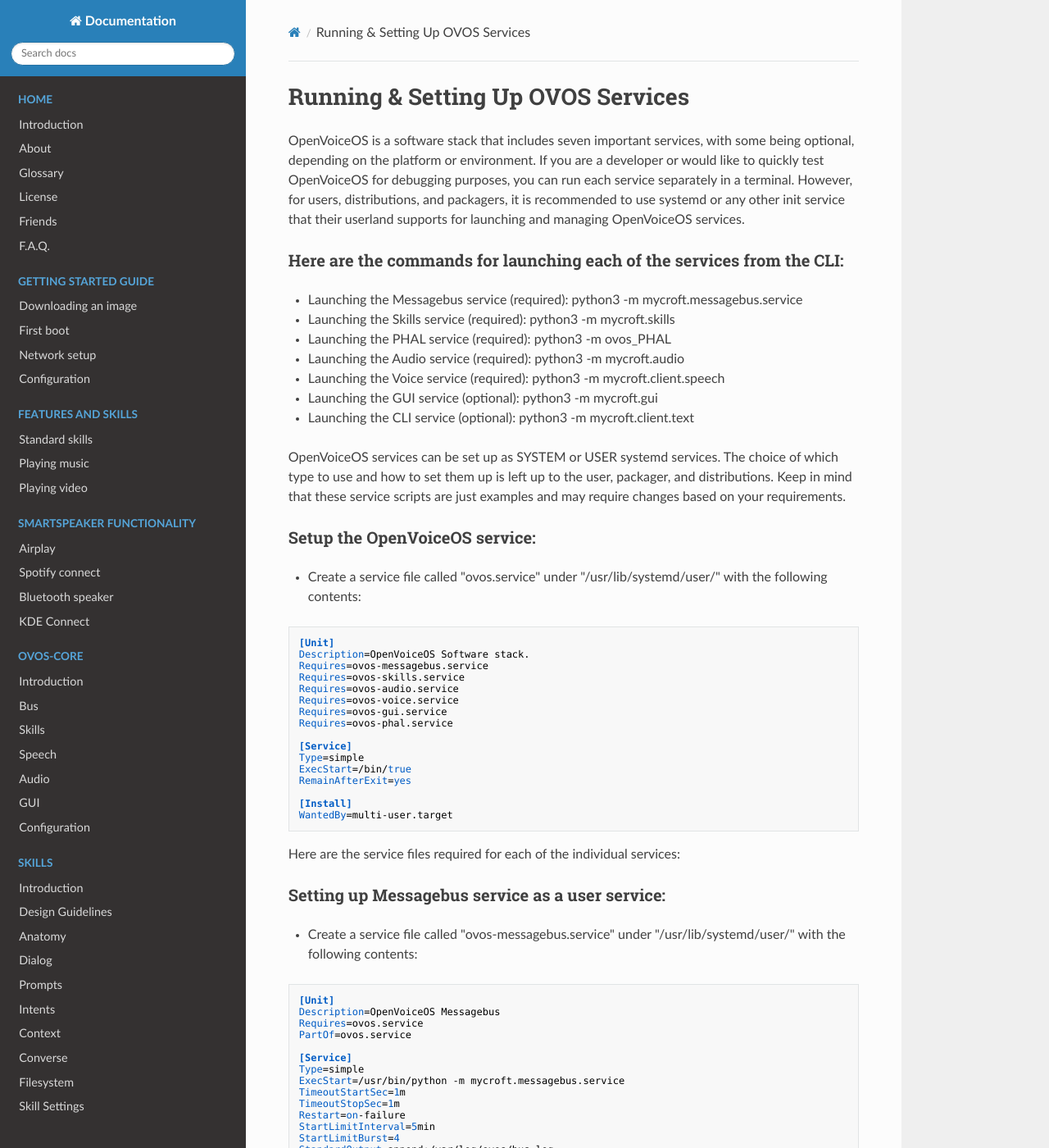
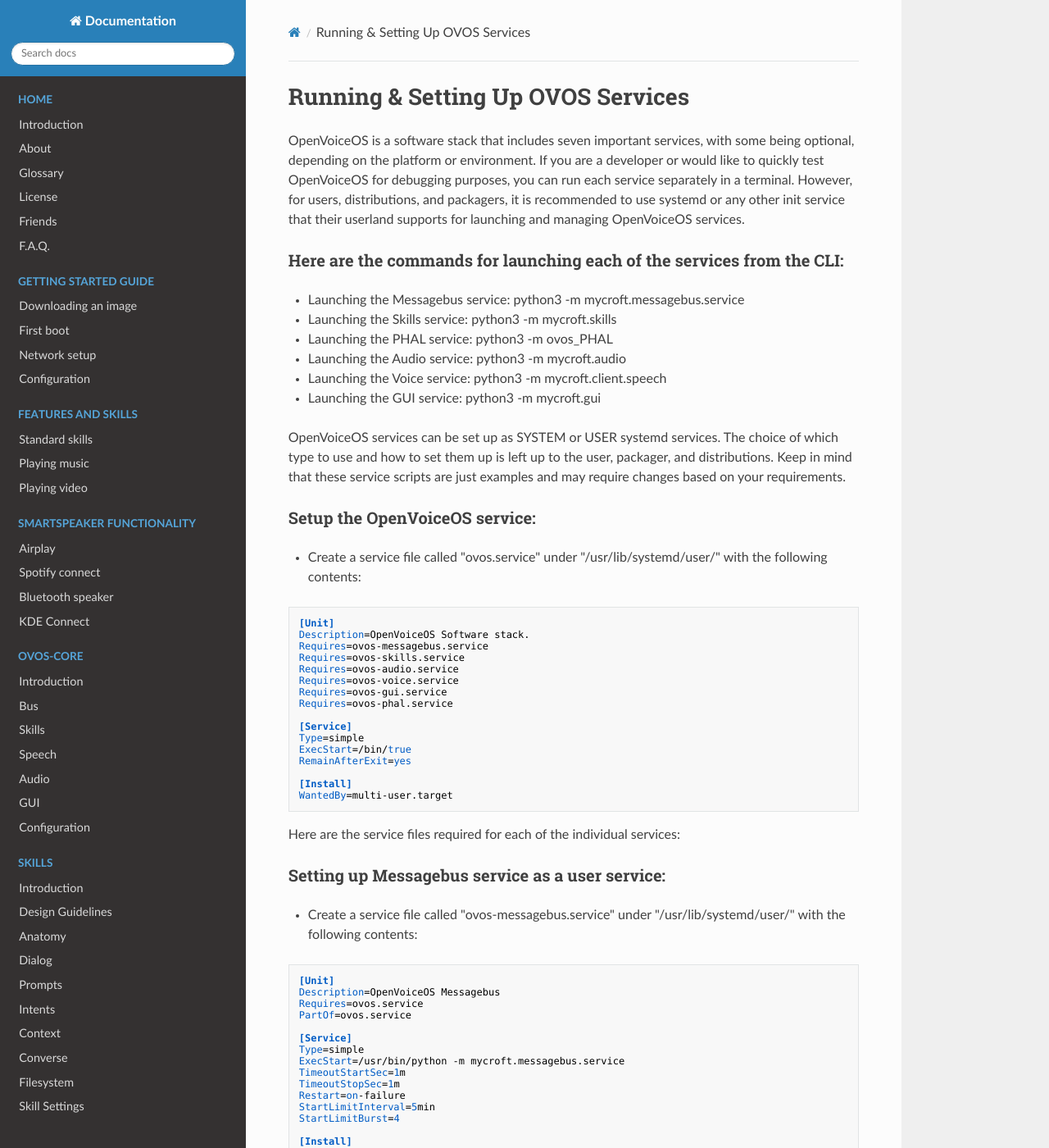
Before and after one commit to OpenVoiceOS/community-docs, an MkDocs documentation site: the page built from docs/setup_ovos_services.md, in a window 1280 px wide and 1400 px high. Shown: the whole window at 82% size. Built offline with MkDocs 1.6.1, drawn with Linux system fonts in a browser that asks for light colours; nearby versions of some CDN libraries; some of the changed text lies outside the part shown.

Commit message:
update doc

```diff
--- a/docs/setup_ovos_services.md
+++ b/docs/setup_ovos_services.md
@@ -4,13 +4,12 @@
 
 ### Here are the commands for launching each of the services from the CLI:
 
- - Launching the Messagebus service (required): python3 -m mycroft.messagebus.service
- - Launching the Skills service (required): python3 -m mycroft.skills
- - Launching the PHAL service (required): python3 -m ovos_PHAL
- - Launching the Audio service (required): python3 -m mycroft.audio
- - Launching the Voice service (required): python3 -m mycroft.client.speech
- - Launching the GUI service (optional): python3 -m mycroft.gui
- - Launching the CLI service (optional): python3 -m mycroft.client.text
+ - Launching the Messagebus service: python3 -m mycroft.messagebus.service
+ - Launching the Skills service: python3 -m mycroft.skills
+ - Launching the PHAL service: python3 -m ovos_PHAL
+ - Launching the Audio service: python3 -m mycroft.audio
+ - Launching the Voice service: python3 -m mycroft.client.speech
+ - Launching the GUI service: python3 -m mycroft.gui
 
 OpenVoiceOS services can be set up as SYSTEM or USER systemd services. The choice of which type to use and how to set them up is left up to the user, packager, and distributions. Keep in mind that these service scripts are just examples and may require changes based on your requirements.
 
@@ -55,8 +54,6 @@
 Restart=on-failure
 StartLimitInterval=5min
 StartLimitBurst=4
-StandardOutput=append:/var/log/ovos/bus.log
-StandardError=file:/var/log/ovos/bus.error.log
 
 [Install]
 WantedBy=ovos.service
@@ -79,8 +76,6 @@
 Restart=on-failure
 StartLimitInterval=5min
 StartLimitBurst=4
-StandardOutput=append:/var/log/ovos/skills.log
-StandardError=file:/var/log/ovos/skills.error.log
 
 [Install]
 WantedBy=ovos.service
@@ -104,8 +99,6 @@
 Restart=on-failure
 StartLimitInterval=5min
 StartLimitBurst=4
-StandardOutput=append:/var/log/ovos/phal.log
-StandardError=file:/var/log/ovos/phal.error.log
 
 [Install]
 WantedBy=ovos.service
@@ -129,8 +122,6 @@
 Restart=on-failure
 StartLimitInterval=5min
 StartLimitBurst=4
-StandardOutput=append:/var/log/ovos/audio.log
-StandardError=file:/var/log/ovos/audio.error.log
 
 [Install]
 WantedBy=ovos.service
@@ -154,8 +145,6 @@
 Restart=on-failure
 StartLimitInterval=5min
 StartLimitBurst=4
-StandardOutput=append:/var/log/ovos/voice.log
-StandardError=file:/var/log/ovos/voice.error.log
 
 [Install]
 WantedBy=ovos.service
@@ -179,8 +168,6 @@
 Restart=on-failure
 StartLimitInterval=5min
 StartLimitBurst=4
-StandardOutput=append:/var/log/ovos/ovos-gui.log
-StandardError=file:/var/log/ovos/ovos-gui.error.log
 
 [Install]
 WantedBy=ovos.service
```
